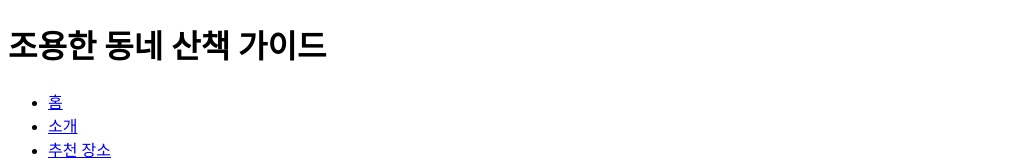
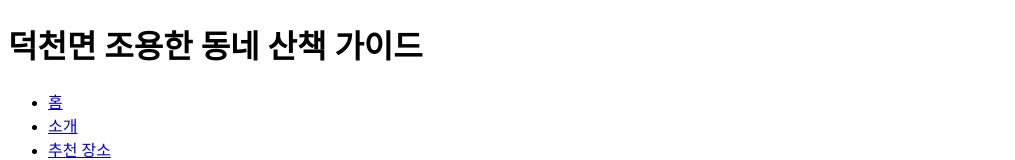
Before and after one commit to minasang33/seo-test.github.io, a plain HTML site: page index.html in a window 1280 px wide. Shown: the top 160 px of the page, without its empty margins (0-1015 px from the left). Drawn offline with Linux system fonts and the light colour scheme.

Commit message:
Update index.html

```diff
--- a/index.html
+++ b/index.html
@@ -10,22 +10,22 @@
   <meta name="theme-color" content="#ffffff">
 
   <!-- ✅ 기본 SEO -->
- <title> 덕천 조용한 동네 산책 가이드</title>
-  <meta name="description" content="동네 골목길과 작은 공원을 산책하며 느낀 소소한 풍경과 경험을 기록한 글입니다.">
-  <meta name="keywords" content="덕천, whm, 동네 산책, 공원, 작은 카페, 일상 기록, 소소한 경험">
+ <title> 덕천면 조용한 동네 산책 가이드</title>
+  <meta name="description" content="덕천면 동네 골목길과 작은 공원을 산책하며 느낀 소소한 풍경과 경험을 기록한 글입니다.">
+  <meta name="keywords" content="덕천면, whm, 동네 산책, 공원, 작은 카페, 일상 기록, 소소한 경험">
 
 
   <!-- ✅ Open Graph (SNS 공유용) -->
  <meta property="og:type" content="website" />
-  <meta property="og:title" content="덕천 조용한 동네 산책 가이드" />
-  <meta property="og:description" content="덕천 동네 골목길과 작은 공원을 산책하며 느낀 소소한 경험을 기록한 페이지입니다." />
+  <meta property="og:title" content="덕천면 조용한 동네 산책 가이드" />
+  <meta property="og:description" content="덕천면 동네 골목길과 작은 공원을 산책하며 느낀 소소한 경험을 기록한 페이지입니다." />
   <meta property="og:url" content="https://whmseo.p-e.kr/" />
   <meta property="og:image" content="https://whmseo.p-e.kr/favicon.png" />
 
   <!-- ✅ Twitter Card -->
     <meta name="twitter:card" content="summary_large_image" />
-  <meta name="twitter:title" content="덕천 조용한 동네 산책 가이드" />
-  <meta name="twitter:description" content="덕천 동네 골목길과 작은 공원을 산책하며 느낀 소소한 경험을 기록한 페이지입니다." />
+  <meta name="twitter:title" content="덕천면 조용한 동네 산책 가이드" />
+  <meta name="twitter:description" content="덕천면 동네 골목길과 작은 공원을 산책하며 느낀 소소한 경험을 기록한 페이지입니다." />
   <meta name="twitter:image" content="https://whmseo.p-e.kr/favicon.png" />
 
   <!-- ✅ Canonical URL -->
@@ -39,7 +39,7 @@
 </head>
 <body>
   <header>
-    <h1>조용한 동네 산책 가이드</h1>
+    <h1>덕천면 조용한 동네 산책 가이드</h1>
     <nav>
       <ul>
         <li><a href="/">홈</a></li>
```
